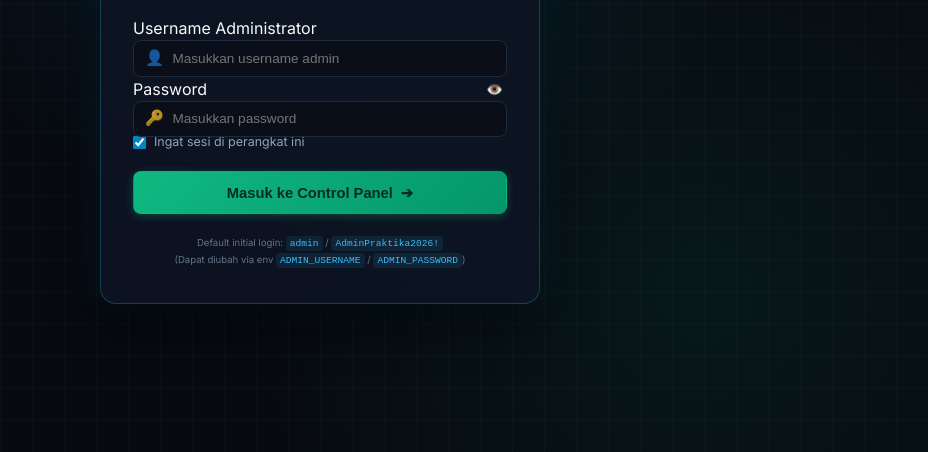
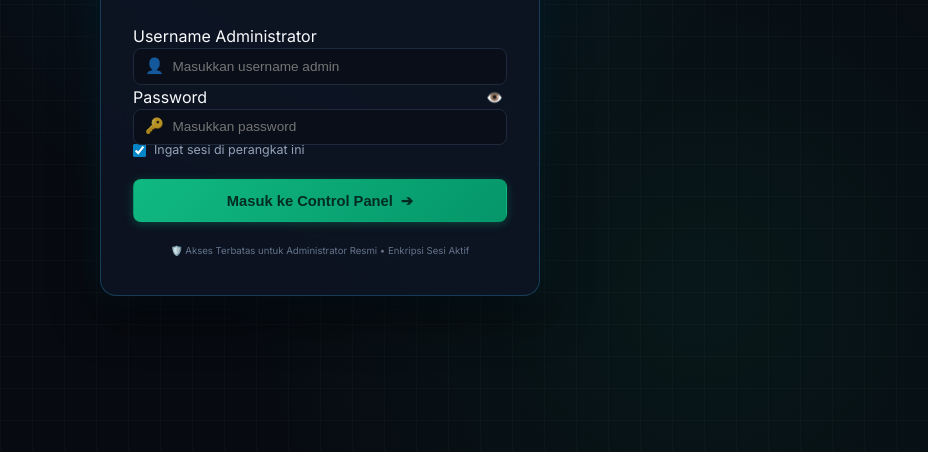
Before and after one commit to aryanugroho1/ai-reception-zeroweb, a website: page admin.html in a window 1280 px wide. Shown: the part 348-800 px from the top of the page, without its empty margins (320-1248 px from the left). Drawn offline with Linux system fonts and the light colour scheme; no server answers.

Commit message:
security: remove default credentials from login page footer

```diff
--- a/admin.html
+++ b/admin.html
@@ -62,7 +62,7 @@
         </button>
 
         <div class="login-footer-hint">
-          <small>Default initial login: <code>admin</code> / <code>AdminPraktika2026!</code><br>(Dapat diubah via env <code>ADMIN_USERNAME</code> / <code>ADMIN_PASSWORD</code>)</small>
+          <small>🛡️ Akses Terbatas untuk Administrator Resmi • Enkripsi Sesi Aktif</small>
         </div>
       </form>
     </div>
```
